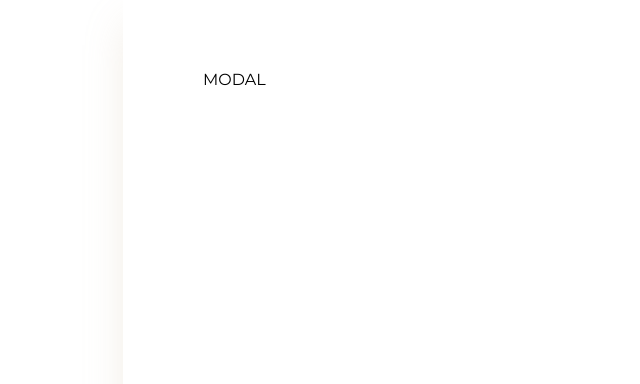
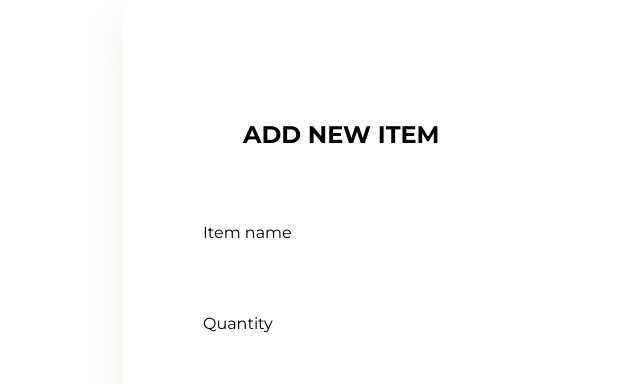
Before and after one commit to Drawbotics/Groceries-App, a React app: page / in a window 1280 px wide. Shown: the whole page, without its empty margins (133-773 px from the left). Built offline with nearby package versions, Linux system fonts and the light colour scheme.

Commit message:
Adding form to modal

```diff
--- /dev/null
+++ b/src/components/Form/Form.js
@@ -0,0 +1,20 @@
+import React from 'react';
+import styles from './Form.module.scss';
+
+const Form = () => (
+	<div className={styles.wrapper}>
+		<form className={styles.form}>
+			<div className={styles.itemWrapper}>
+				<label>Item name</label>
+				<input className={styles.input}></input>
+			</div>
+			<div className={styles.itemWrapper}>
+				<label>Quantity</label>
+				<input className={styles.input}></input>
+			</div>
+		</form>
+	</div>
+
+);
+
+export default Form;
--- /dev/null
+++ b/src/components/Form/Form.module.scss
@@ -0,0 +1,38 @@
+.wrapper {
+	width: 100%;
+	display: flex;
+	flex-direction: column;
+	align-items: flex-start;
+}
+
+.form {
+	width: 100%;
+	display: flex;
+	flex-direction: column;
+	justify-content: center;
+	align-items: flex-start;
+}
+
+.itemWrapper{
+	position: relative;
+	width: 100%;
+	margin: 24px 0;
+	flex-shrink: 0;
+}
+
+.input {
+	color: #9098a9;
+	font-size: 20px;
+	border: none;
+	line-height: 22px;
+	width: 100%;
+	background: none;
+
+}
+.label {
+	position: absolute;
+	top: 3px;
+	left: 0;
+	font-size: 16px;
+	color: #9098a9;
+}
--- a/src/components/Modal/Modal.js
+++ b/src/components/Modal/Modal.js
@@ -1,9 +1,11 @@
 import React from 'react';
 import styles from './Modal.module.scss';
+import Form from '../Form/Form';
 
 const Modal = () => (
 	<div className={styles.wrapper}>
-		MODAL
+		<h2 className={styles.header}>ADD NEW ITEM</h2>
+		<Form />
 	</div>
 );
 
--- a/src/components/Modal/Modal.module.scss
+++ b/src/components/Modal/Modal.module.scss
@@ -12,3 +12,10 @@
   position: fixed;
   height: 100vh;
 }
+
+.header{
+	display: grid;
+	grid-template-columns: 1fr 100px;
+	align-items: center;
+	padding: 30px 40px;
+}
```
